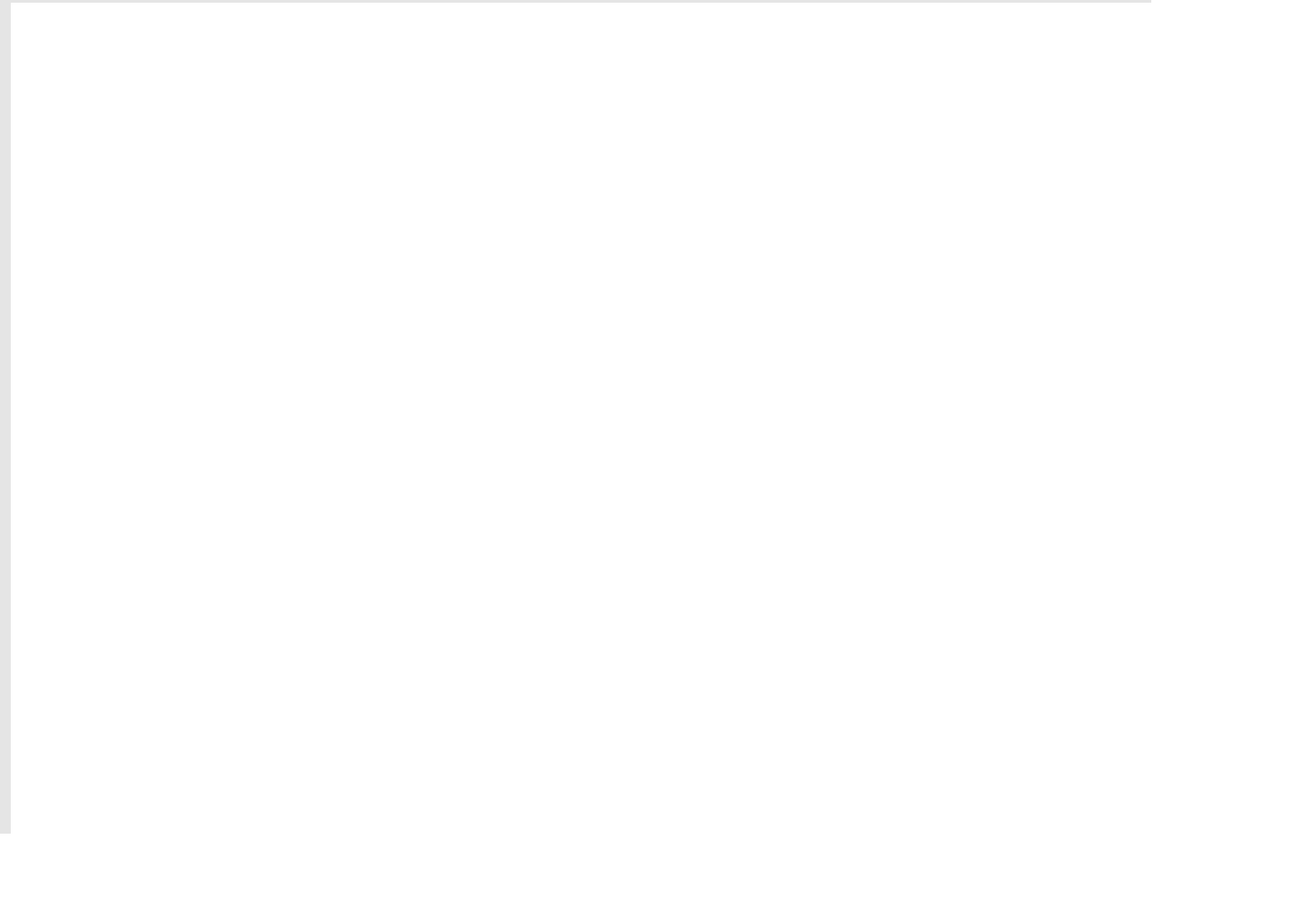
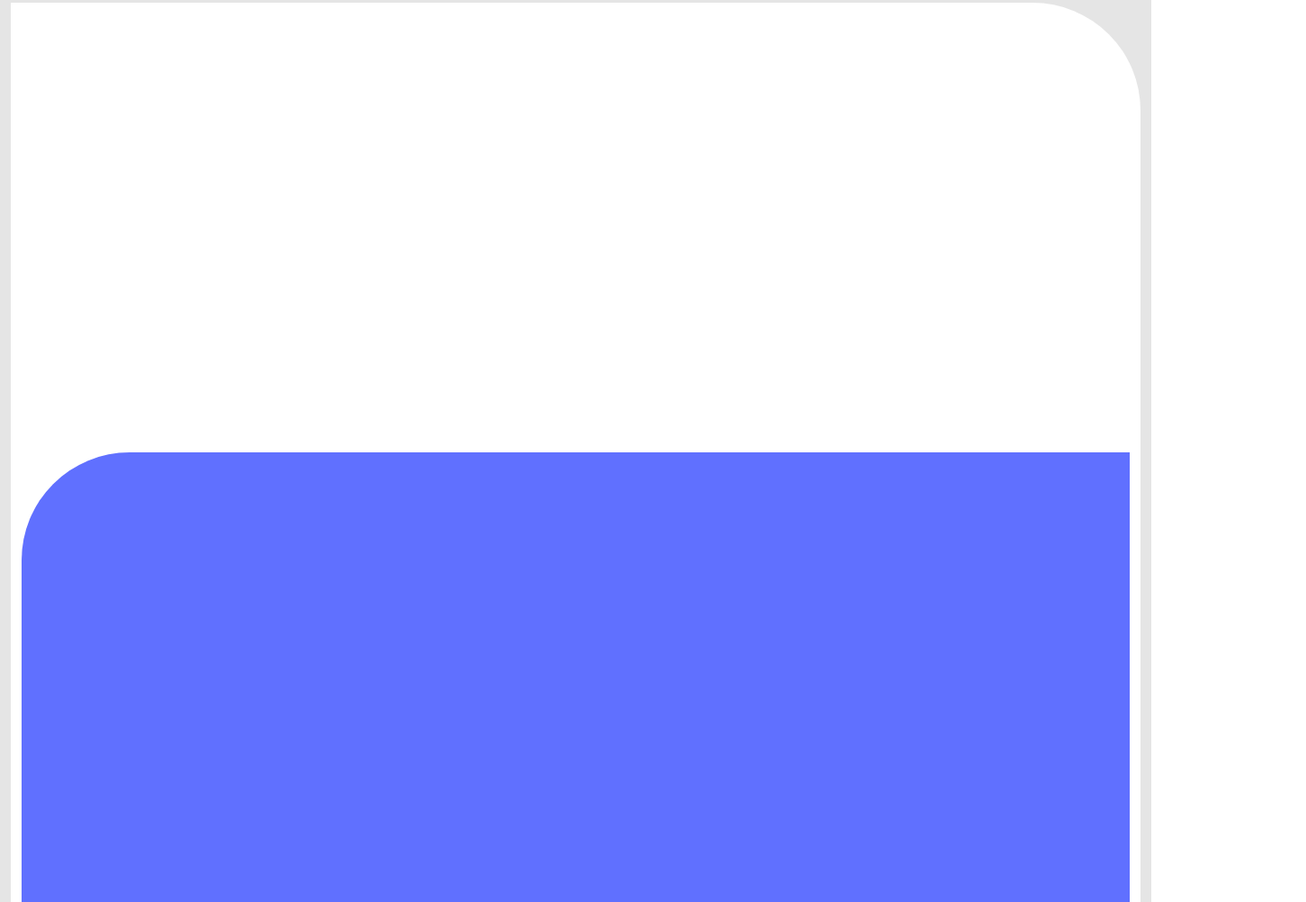
Before and after one commit to coderacheal/Bootstrap-Project, a website: page index.html in a window 1280 px wide. Shown: the part 3493-4496 px from the top of the page at 90% size, 1452 px wide, since content can reach past the window. Before the commit the page ends 4420 px from the top, so only its background shows below. Drawn offline with Linux system fonts and the light colour scheme.

Commit message:
Lay structure for about me and contact form

```diff
--- a/index.html
+++ b/index.html
@@ -132,8 +132,9 @@
         </div>
 
 
-        <div class="footer">
-            <img src="/images/about-me-img.png" alt="">
+        <div class="container-fluid about-me">
+            <div class="container about-me-details"></div>
+            <div class="container-fluid contact-form"></div>
         </div>
 
     </div>
--- a/styles/styles.scss
+++ b/styles/styles.scss
@@ -88,3 +88,19 @@ span {
   border-color: #6b778c;
   border-radius: 20px;
 }
+
+.about-me {
+  height: 1000px;
+  background-color: white;
+  border-top-right-radius: 120px;
+}
+
+.contact-form {
+  height: 500px;
+  background-color: #6070ff;
+  border-top-left-radius: 120px;
+}
+
+.about-me-details {
+  height: 500px;
+}
```
Also changed, not shown: styles/styles.css, 1 other file.
